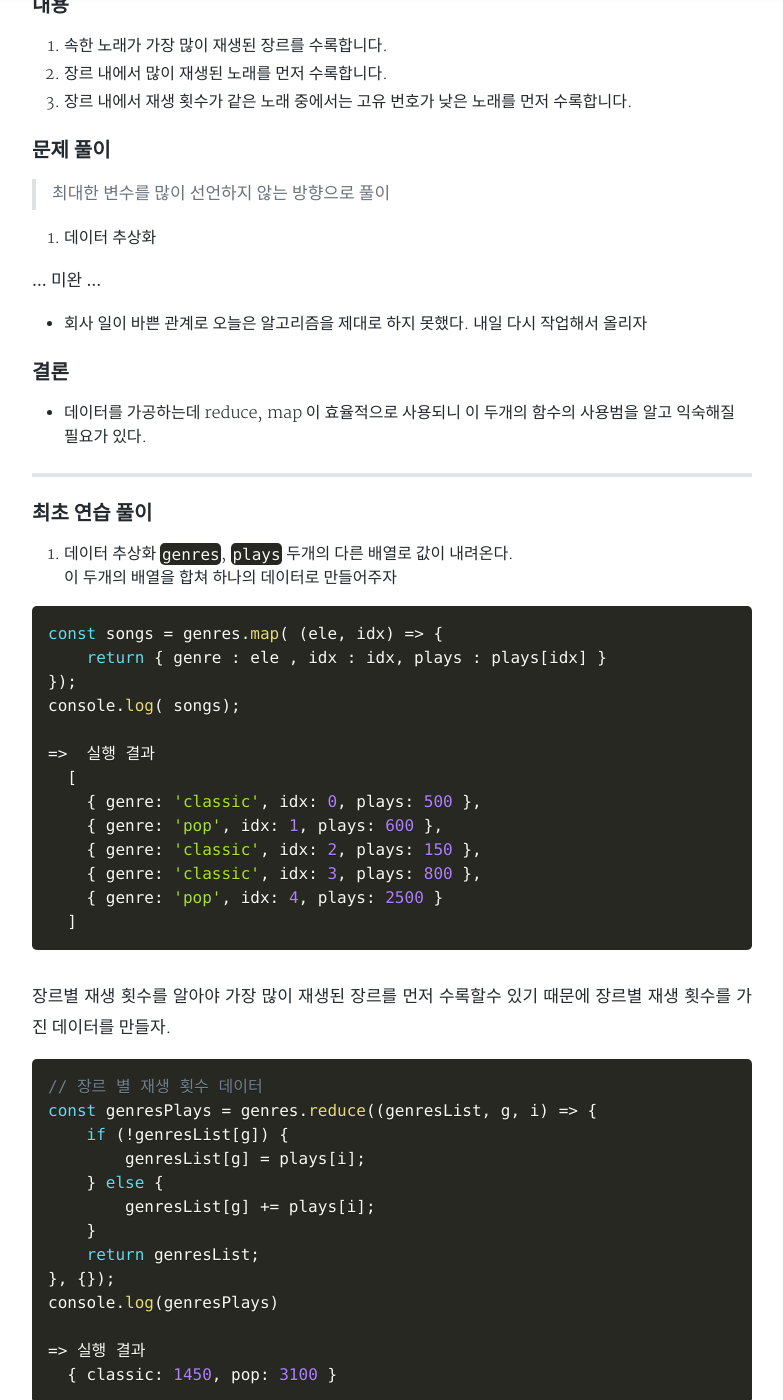
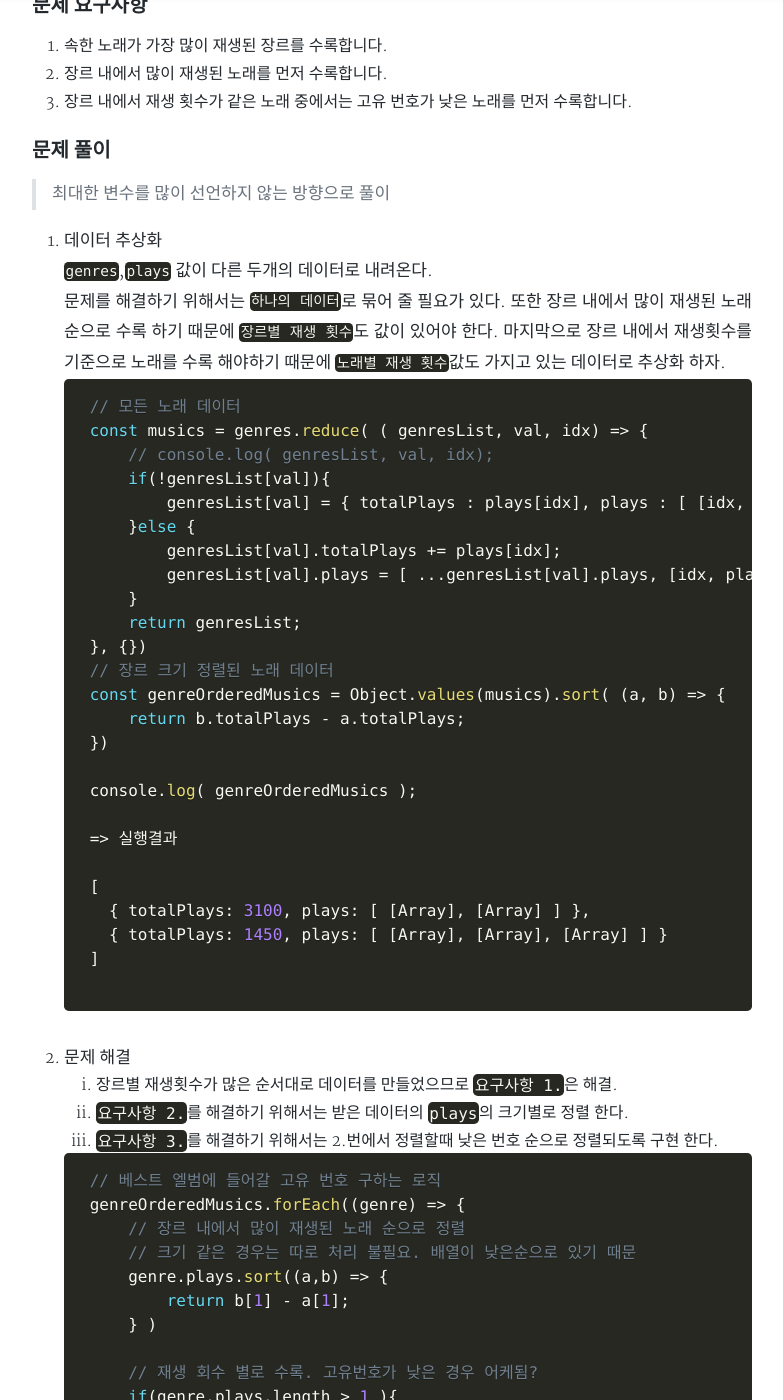
Before and after one commit to ckdtjs505/jsCoreStudy.github.io, a Jekyll site: the page built from _posts/2021-01-06-[프로그래머스] 베스트 엘범.md, in a window 1280 px wide and 1400 px high, scrolled down 548 px. Shown: the whole window, without its empty margins (248-1031 px from the left). Built offline with Jekyll 4.4.1, drawn with Linux system fonts in a browser that asks for light colours; nearby versions of some CDN libraries; comment, search, counter and statistics services are not loaded; a style sheet for code colours, icons or effects is not loaded; some of the changed text lies outside the part shown.

Commit message:
Feat: 베스트 엘범 최종풀이

````diff
--- a/_posts/2021-01-06-[프로그래머스] 베스트 엘범.md
+++ b/_posts/2021-01-06-[프로그래머스] 베스트 엘범.md
@@ -12,7 +12,7 @@ related: false
 * 베스트 엘범 문제 풀이
 * 문제 링크 : https://programmers.co.kr/learn/courses/30/lessons/42579?language=javascript
 
-### 내용
+### 문제 요구사항
 1. 속한 노래가 가장 많이 재생된 장르를 수록합니다.
 2. 장르 내에서 많이 재생된 노래를 먼저 수록합니다.
 3. 장르 내에서 재생 횟수가 같은 노래 중에서는 고유 번호가 낮은 노래를 먼저 수록합니다.
@@ -22,15 +22,69 @@ related: false
 > 최대한 변수를 많이 선언하지 않는 방향으로 풀이
 
 1. 데이터 추상화
+  `genres`,`plays` 값이 다른 두개의 데이터로 내려온다.
+  문제를 해결하기 위해서는 `하나의 데이터`로 묶어 줄 필요가 있다.
+  또한 장르 내에서 많이 재생된 노래 순으로 수록 하기 때문에 `장르별 재생 횟수`도 값이 있어야 한다. 마지막으로 장르 내에서 재생횟수를 기준으로 노래를 수록 해야하기 때문에 `노래별 재생 횟수`값도 가지고 있는 데이터로 추상화 하자.
 
+    ```js
+    // 모든 노래 데이터
+    const musics = genres.reduce( ( genresList, val, idx) => {
+        // console.log( genresList, val, idx);
+        if(!genresList[val]){
+            genresList[val] = { totalPlays : plays[idx], plays : [ [idx, plays[idx] ]]}
+        }else {
+            genresList[val].totalPlays += plays[idx];
+            genresList[val].plays = [ ...genresList[val].plays, [idx, plays[idx]] ]
+        }
+        return genresList;
+    }, {})
+    // 장르 크기 정렬된 노래 데이터
+    const genreOrderedMusics = Object.values(musics).sort( (a, b) => {
+        return b.totalPlays - a.totalPlays;
+    })
 
+    console.log( genreOrderedMusics );
 
-... 미완 ...
+    => 실행결과
 
-* 회사 일이 바쁜 관계로 오늘은 알고리즘을 제대로 하지 못했다. 내일 다시 작업해서 올리자
+    [
+      { totalPlays: 3100, plays: [ [Array], [Array] ] },
+      { totalPlays: 1450, plays: [ [Array], [Array], [Array] ] }
+    ]
+
+    ```
+2. 문제 해결
+   1. 장르별 재생횟수가 많은 순서대로 데이터를 만들었으므로 `요구사항 1.`은 해결.
+   2. `요구사항 2.`를 해결하기 위해서는 받은 데이터의 `plays`의 크기별로 정렬 한다.
+   3. `요구사항 3.`를 해결하기 위해서는 2.번에서 정렬할때 낮은 번호 순으로 정렬되도록 구현 한다.
+
+    ```js
+    // 베스트 엘범에 들어갈 고유 번호 구하는 로직
+    genreOrderedMusics.forEach((genre) => {
+        // 장르 내에서 많이 재생된 노래 순으로 정렬
+        // 크기 같은 경우는 따로 처리 불필요. 배열이 낮은순으로 있기 때문
+        genre.plays.sort((a,b) => {
+            return b[1] - a[1];
+        } )
+
+        // 재생 회수 별로 수록. 고유번호가 낮은 경우 어케됨?
+        if(genre.plays.length > 1 ){
+            answer = [ ...answer, genre.plays[0][0], genre.plays[1][0]];
+        }else {
+            answer = [ ...answer, genre.plays[0][0] ]
+        }
+    })
+
+    console.log(answer)
+    ```
 
 ### 결론
 * 데이터를 가공하는데 reduce, map 이 효율적으로 사용되니 이 두개의 함수의 사용범을 알고 익숙해질 필요가 있다.
+* 데이터 추상화가 매우 중요하다. 어떻게 추상화 하느냐에 따라 이후 로직이 복잡해 질수 있기 때문이다.
+
+
+### 피드백
+
 
 ---
 
````
